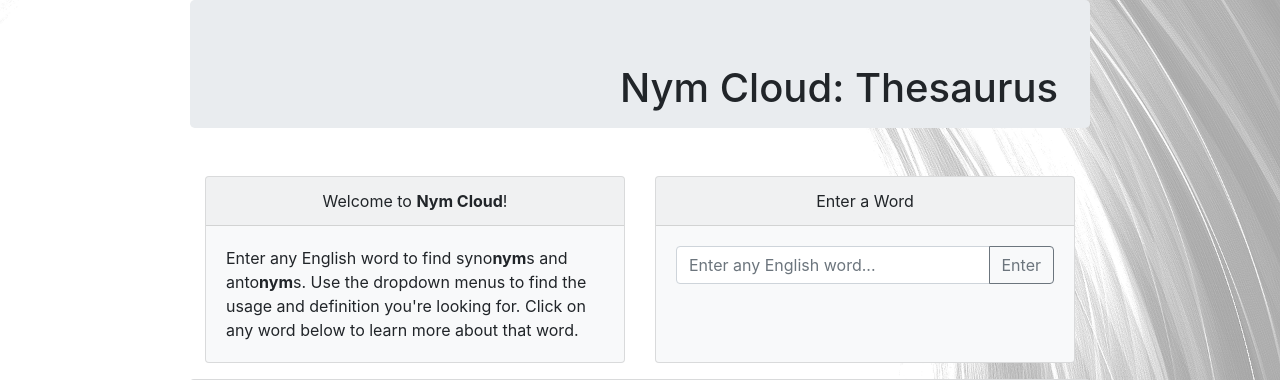
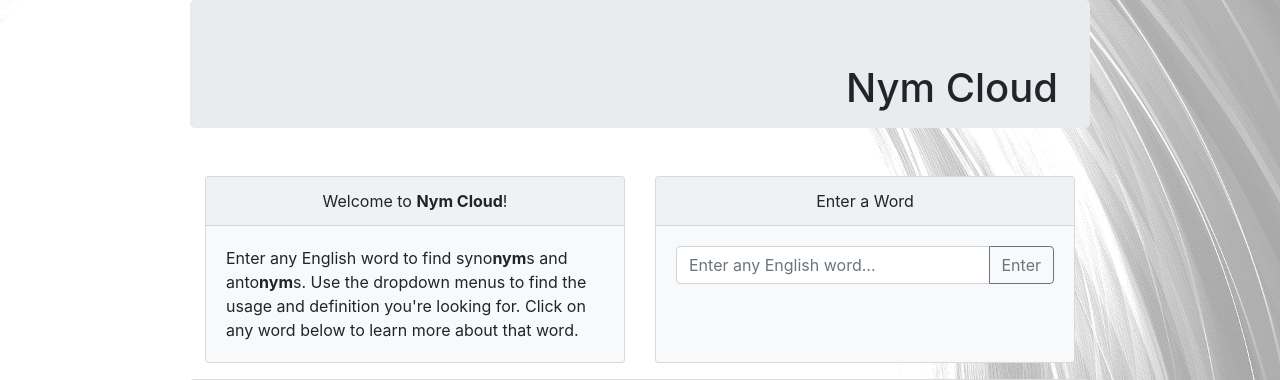
Before and after one commit to apainintheneck/cst336-hw3, a PHP site: page / in a window 1280 px wide. Shown: the top 380 px of the page. Run offline with PHP 8.4, Linux system fonts and the light colour scheme.

Commit message:
Revert "Changed title"
This reverts commit 2337d9c26012ea24198d44446b9787eb8421341e.

```diff
--- a/index.php
+++ b/index.php
@@ -13,7 +13,7 @@
 
         <!--Title-->
         <div class="jumbotron mx-auto">
-            <h1> Nym Cloud: Thesaurus </h1>
+            <h1>Nym Cloud</h1>
         </div>
 
         <!--Intro Cards-->
```
